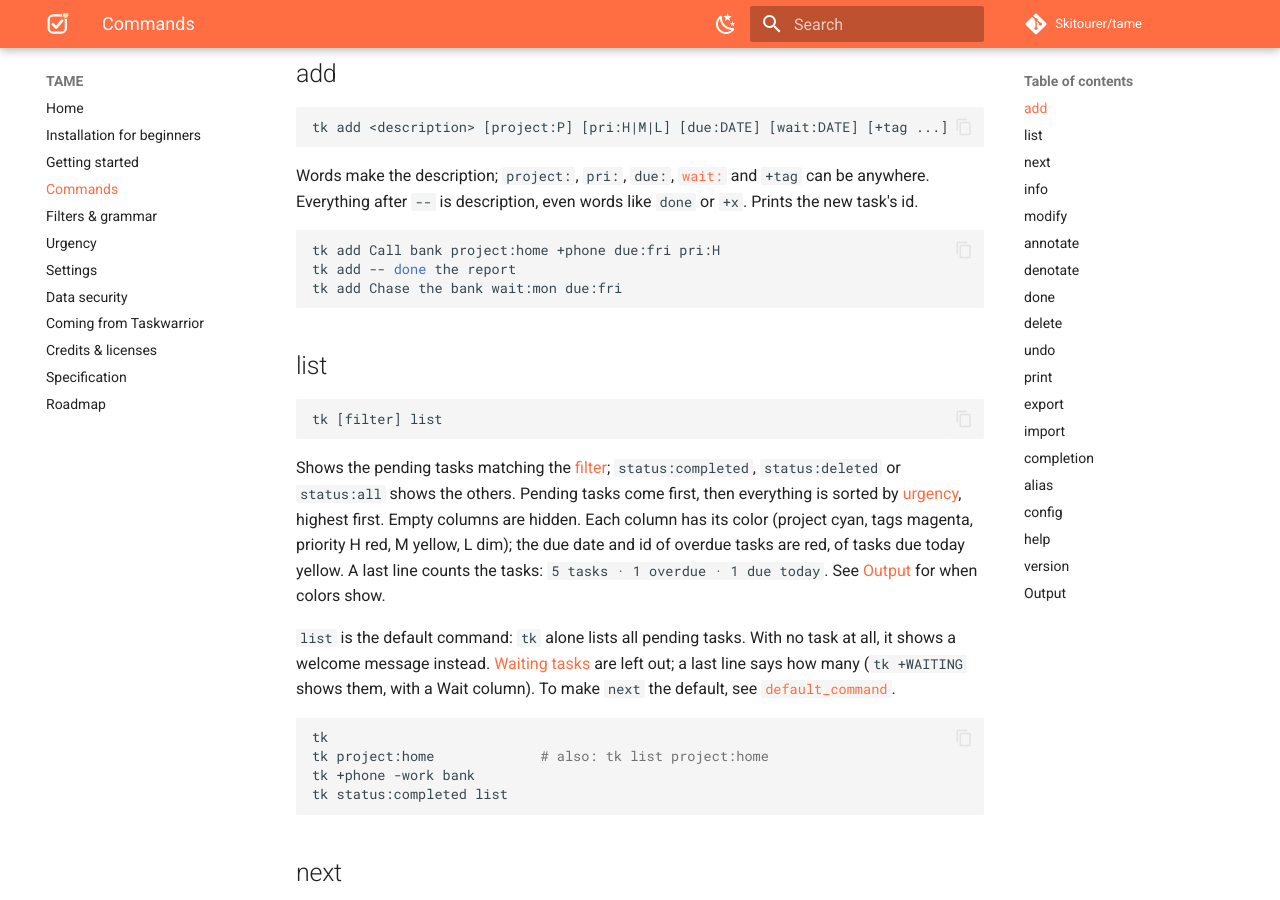
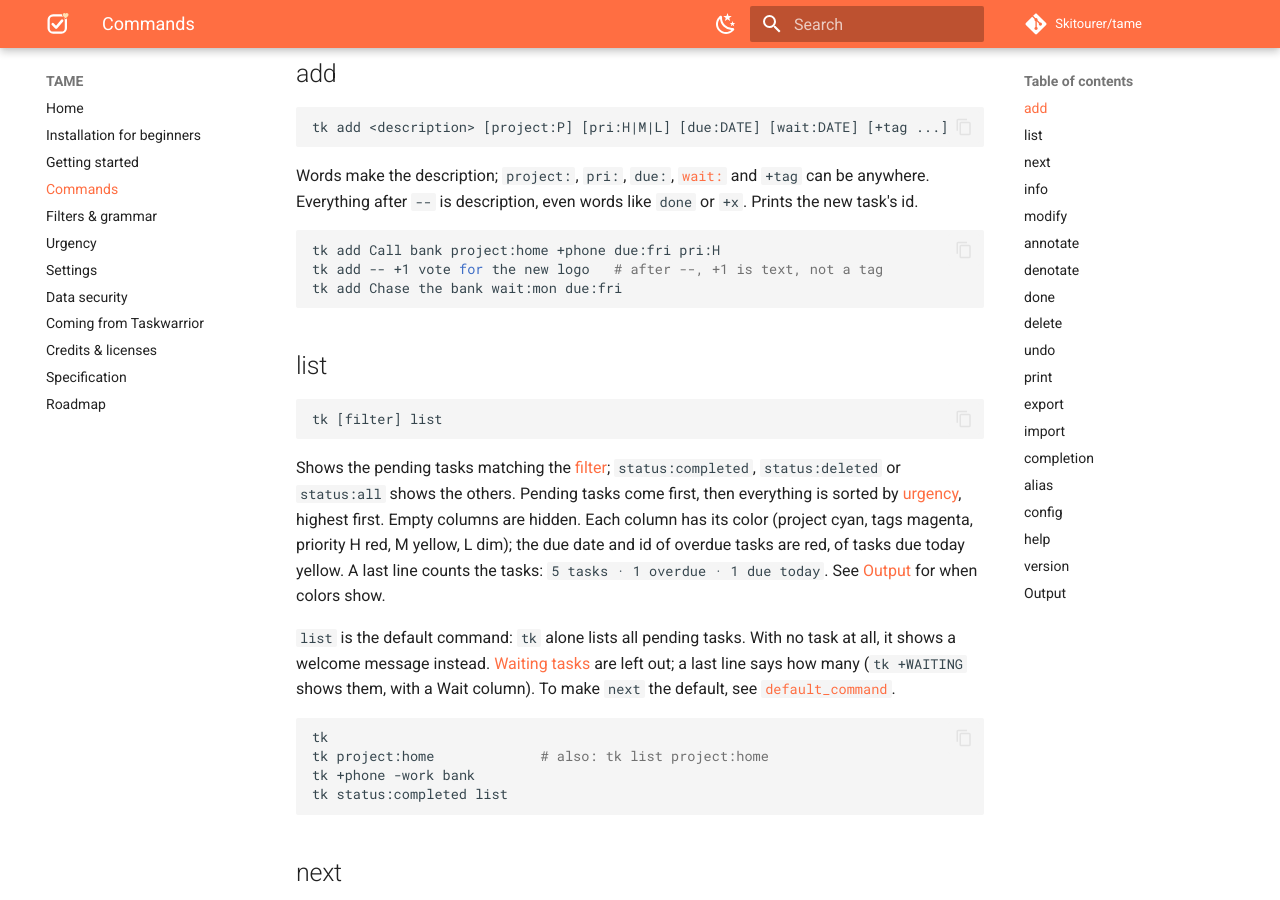
Before and after one commit to Skitourer/tame, an MkDocs documentation site: the page built from docs/commands.md, in a window 1280 px wide and 900 px high, scrolled down 1204 px. Built offline with MkDocs 1.6.1 and Material for MkDocs 9.7.7, drawn with Linux system fonts in a browser that asks for light colours; comment, search, counter and statistics services are not loaded; some of the changed text lies outside the part shown.

Commit message:
docs: show what -- is for with +1 and --yes examples (#38)

````diff
--- a/docs/commands.md
+++ b/docs/commands.md
@@ -39,7 +39,7 @@ after `--` is description, even words like `done` or `+x`. Prints the new task's
 
 ```sh
 tk add Call bank project:home +phone due:fri pri:H
-tk add -- done the report
+tk add -- +1 vote for the new logo   # after --, +1 is text, not a tag
 tk add Chase the bank wait:mon due:fri
 ```
 
@@ -135,7 +135,7 @@ After `--`, words are text even if they look like a command. `tk undo` removes t
 ```sh
 tk 3 annotate Call back Monday, ask for Ann
 tk annotate 3 Call back Monday      # also works: ids right after the command are the filter
-tk 3 annotate -- done by mail
+tk 3 annotate -- Answer --yes by mail   # after --, --yes is text
 tk +ANNOTATED                       # tasks with notes (a virtual tag)
 ```
 
--- a/src/tame/locales/en.toml
+++ b/src/tame/locales/en.toml
@@ -314,12 +314,12 @@ usage = "tk add <description> [project:P] [pri:H|M|L] [due:DATE] [wait:DATE] [+t
 body = '''
 Words make the description; project:, pri:, due:, wait: and +tag can be anywhere.
 wait: hides the task from list and filters until that date (tk +WAITING shows it).
-Everything after -- is description, even words like done or +x.
+Everything after -- is description, even words like +1 or pri:H.
 
 Examples:
   tk add Call bank project:home +phone due:fri pri:H
   tk add Chase the bank wait:mon due:fri
-  tk add -- done the report
+  tk add -- +1 vote for the new logo
 '''
 
 [help.cmd.next]
@@ -390,7 +390,7 @@ required. Asks before changing more than confirm_threshold tasks; --yes skips it
 
 Examples:
   tk 3 annotate Call back Monday, ask for Ann
-  tk 3 annotate -- done by mail      (after --, words are text)
+  tk 3 annotate -- Answer --yes by mail   (after --, words are text)
 '''
 
 [help.cmd.denotate]
--- a/src/tame/locales/fr.toml
+++ b/src/tame/locales/fr.toml
@@ -316,12 +316,12 @@ body = '''
 Les mots forment la description ; project:, pri:, due:, wait: et +tag peuvent être
 n'importe où. wait: cache la tâche de list et des filtres jusqu'à cette date
 (tk +WAITING l'affiche).
-Tout ce qui suit -- est de la description, même des mots comme done ou +x.
+Tout ce qui suit -- est de la description, même des mots comme +1 ou pri:H.
 
 Exemples :
   tk add Appeler la banque project:maison +tel due:fri pri:H
   tk add Relancer la banque wait:mon due:fri
-  tk add -- done le rapport
+  tk add -- +1 pour le nouveau logo
 '''
 
 [help.cmd.next]
@@ -395,7 +395,7 @@ confirm_threshold tâches ; --yes l'évite.
 
 Exemples :
   tk 3 annotate Rappeler lundi, demander Mme Martin
-  tk 3 annotate -- done par mail     (après --, les mots sont du texte)
+  tk 3 annotate -- Répondre --yes par mail   (après --, les mots sont du texte)
 '''
 
 [help.cmd.denotate]
````
Also changed, not shown: README.md (+1 -1 lines), docs/SPEC.md (+1 -1 lines), docs/getting-started.md (+1 -1 lines), docs/grammar.md (+1 -1 lines), 2 other files.
